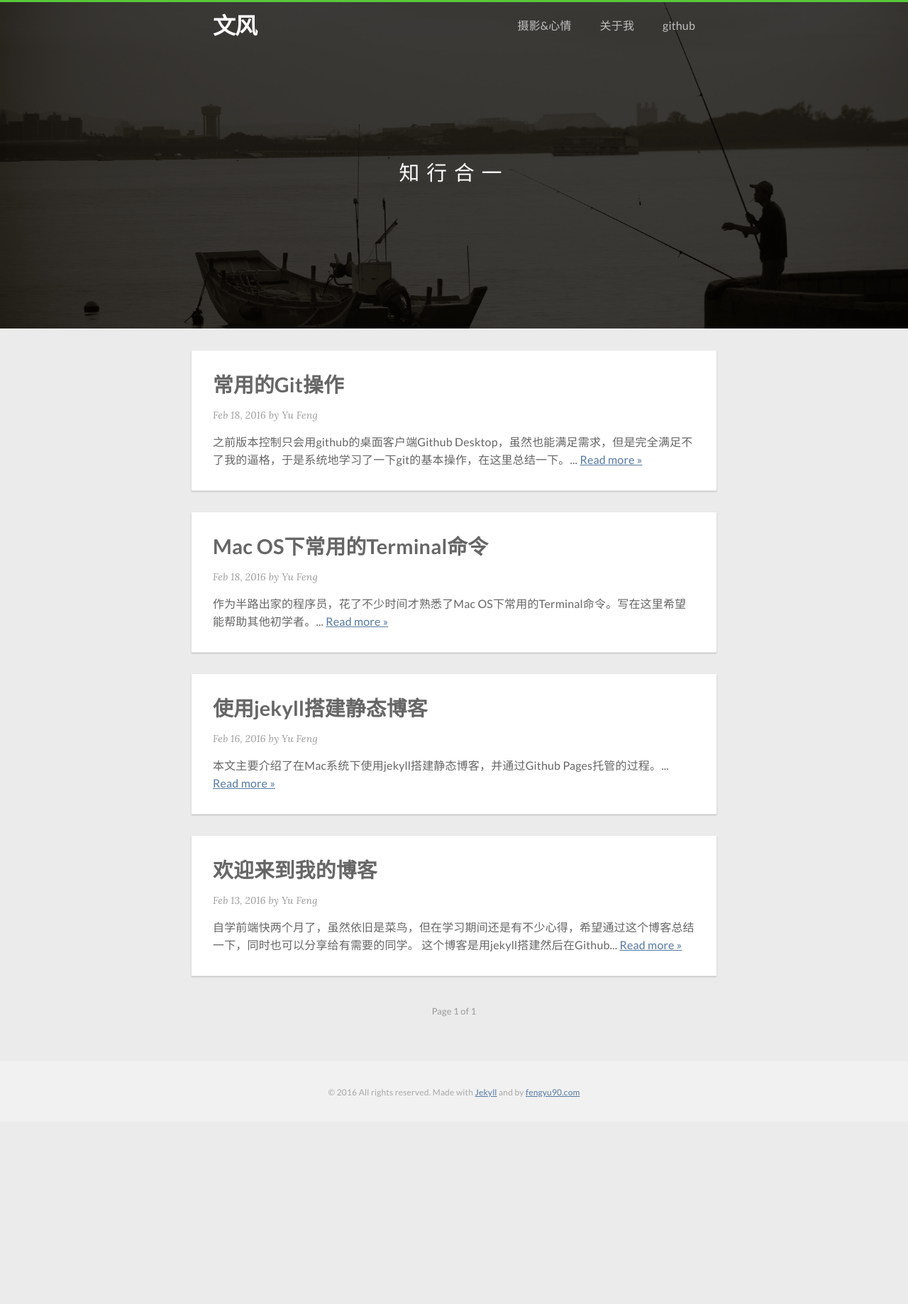
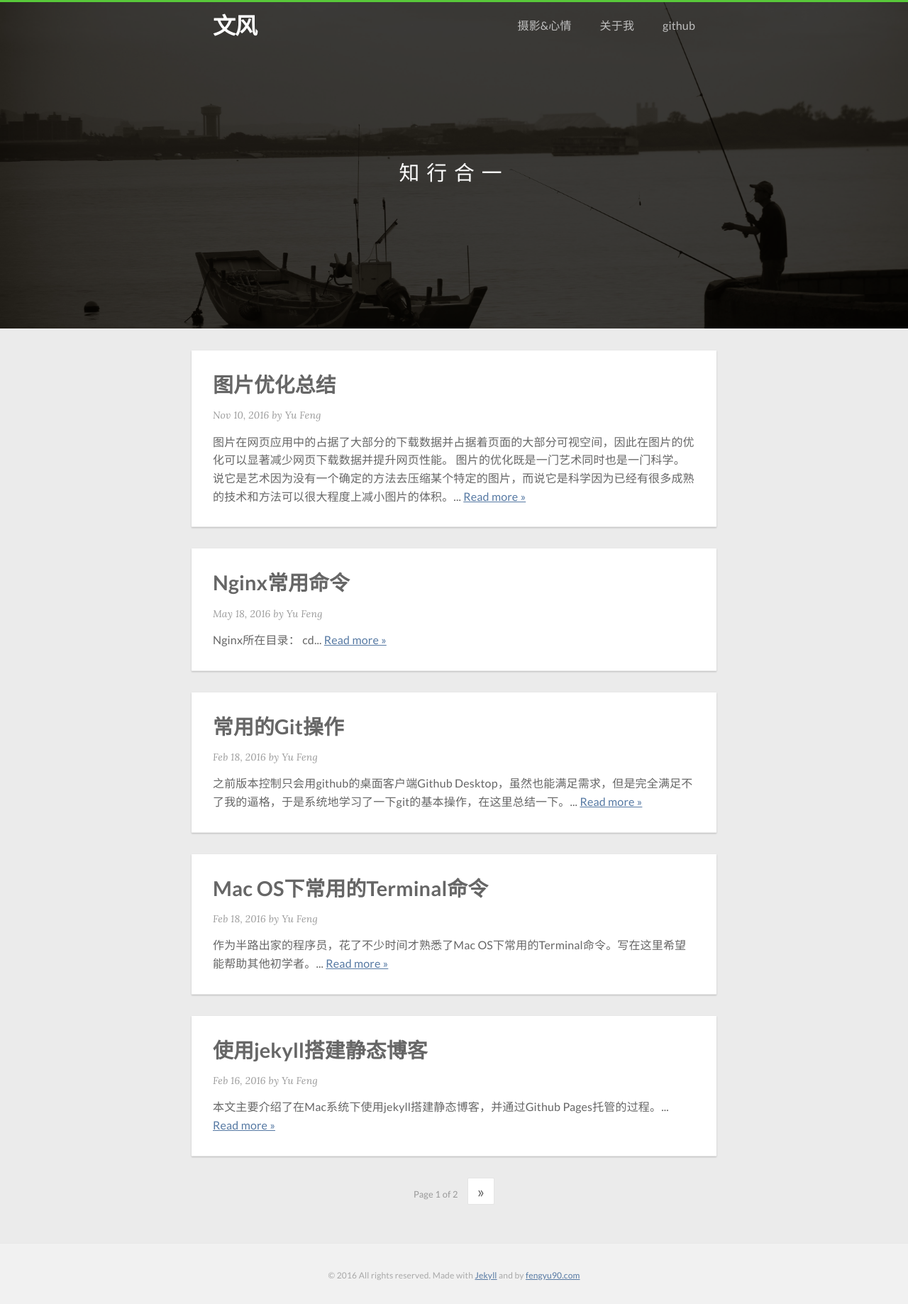
Before and after one commit to windsvon/windsvon.github.io, a Jekyll site: the page built from index.html, in a window 1280 px wide. Shown: the whole page at 71% size. Built offline with Jekyll 4.4.1, drawn with Linux system fonts in a browser that asks for light colours; nearby versions of some CDN libraries; the list of posts is cut into pages by our own code; before the commit the page ends 1581 px from its top, so only the background shows below that; some of the changed lines change nothing that is shown.

Commit message:
添加新文章

````diff
--- /dev/null
+++ b/_posts/2016-05-04-nginx.markdown
@@ -0,0 +1,29 @@
+---
+layout: post
+title:  "Nginx常用命令"
+date:   2016-05-18 05:45:08
+categories: 基础
+comments: true
+---
+
+<br>
+
+**Nginx所在目录：**
+
+`cd /usr/local/sbin/`
+
+**修改配置后重启：**
+
+`./nginx -s reload `
+
+**重新打开日志文件：**
+
+`./nginx -s reopen `
+
+**关闭Nginx：**
+
+`./nginx -s stop `
+
+or
+
+`./nginx -s quit `
--- /dev/null
+++ b/_posts/2016-11-10-opt copy.markdown
@@ -0,0 +1,185 @@
+---
+layout: post
+title:  "图片优化总结"
+date:   2016-11-10 05:45:08
+categories: 前端优化
+comments: true
+---
+
+
+图片在网页应用中的占据了大部分的下载数据并占据着页面的大部分可视空间，因此在图片的优化可以显著减少网页下载数据并提升网页性能。
+
+图片的优化既是一门艺术同时也是一门科学。说它是艺术因为没有一个确定的方法去压缩某个特定的图片，而说它是科学因为已经有很多成熟的技术和方法可以很大程度上减小图片的体积。
+
+## 移除替换图片
+* 移除没有必要的图片资源
+* 尽可能充分利用CSS3效果
+* 使用web fonts替换图片中的编码文字
+
+首先要思考图片是否必要，在实现预期效果的前提下尽可能的减少图片的使用。图片并不是越多越好，一张在合适位置的图片可能抵得过千言万语。
+
+其次要考虑的是可不可以使用其他的技术来代替图片的效果：
+
+* **CSS效果（渐变，阴影等）** 和CSS动画可以用来制作不受分辨率影响的组件，其占用的资源要远小于图片文件。
+* **Web fonts** 可以让开发者使用漂亮的字体，同时保留了选取，搜索，方法缩小的功能。
+
+在图片中使用编码文字会带来一系列问题：文字不可选取，不可搜索，不可放大缩小，不可操作更改，而且对高分辨率屏幕很不友好。
+
+## 适量图片 vs 栅格图片
+* 适量图片适合用于那些包含集合图形的图片
+* 适量图片不受方法缩小以及分辨率限制
+* 栅格图片适合用于包含不规则图形及细节的复杂场景
+
+**图：矢量图片：**
+
+![](http://ogenq9ut1.bkt.clouddn.com/public/16-11-10/91078365.jpg)
+
+**图：栅格图片：**
+
+![](http://ogenq9ut1.bkt.clouddn.com/public/16-11-10/69956018.jpg)
+
+* 矢量图片利用线、点以及多边形来表示图片
+* 栅格图片通过编码每个方形像素点来表示图片
+
+每种图片格式都有其优点和缺点：矢量图片适合包含简单图形的图片，例如logo, 文字，图标等等，其在各种分辨率和缩放比例下都能实现锐利的显示，因此适合需要显示在高分辨率显示屏以及不同尺寸屏幕上的组件。
+
+但是对于复杂场景，例如照片，使用矢量图片会导致图片湿疹，因此应当使用栅格图片格式，例如GIF, PNG, JPEG或者更新的格式JPEG-XR和WebP。
+
+由于栅格图片不能适应于各种分辨率和缩放尺寸，因此需要保存多个版本的图片以发送给不同的用户。
+
+## 高分辨率屏幕的影响
+* 高分辨率屏幕上每个CSS像素（CSS pixels）包含多个设备像素（device pixels）
+* 高分辨率图片需要多得多的像素和字节
+* 图片优化技术是相同的，和分辨率无关
+
+当我们谈论图片像素时，应当区分两种不同的像素：CSS像素和设备像素，一个CSS像素可能包含多个设备像素，这就意味着一个CSS像素包含的设备像素越多，显示出来的图片细节就越好，如下图所示：
+
+**图：CSS像素和物理像素**
+
+![](http://ogenq9ut1.bkt.clouddn.com/public/16-11-10/68503959.jpg)
+
+高DPI（HiDPI）屏幕会带来更好的显示效果，但是代价也是显而易见的，那就是我们的图片需要更多的细节来填满更多的设备像素。矢量图片可以很好地解决这个问题，但是对于栅格图片，更高的分辨率意味着需要更多的像素以及更大的文件体积，例如一张显示在100x100（CSS）像素上的照片：
+
+
+**图：分辨率对文件大小的影响**
+
+![](http://ogenq9ut1.bkt.clouddn.com/public/16-11-10/94256180.jpg)
+
+可以看到当分辨率翻倍时，文件大小会增大四倍，因此对于高分辨率屏幕应尽量使用矢量图片，如果一定要使用栅格图片，应根据不同屏幕发送不同版本的图片，可参考 [srcset and pictures](https://developers.google.com/web/fundamentals/design-and-ui/media/images#images-in-markup)
+
+## 优化矢量图片
+
+所有的现在浏览器都支持SVG格式图片。它是一种基于XML的适用于二维图形的图片格式。我们可以将SVG标签直接插入页面，也可以从外部引入。大部分的基于矢量的绘图软件都可以生成SVG文件，当然也可以手工编辑SVG文本。
+
+```xml
+<?xml version="1.0" encoding="utf-8"?>
+<!-- Generator: Adobe Illustrator 17.1.0, SVG Export Plug-In . SVG Version: 6.00 Build 0)  -->
+<svg version="1.2" baseProfile="tiny" id="Layer_1" xmlns="http://www.w3.org/2000/svg" xmlns:xlink="http://www.w3.org/1999/xlink"
+   x="0px" y="0px" viewBox="0 0 612 792" xml:space="preserve">
+<g id="XMLID_1_">
+  <g>
+    <circle fill="red" stroke="black" stroke-width="2" stroke-miterlimit="10" cx="50" cy="50" r="40"/>
+  </g>
+</g>
+</svg>
+```
+
+
+这段代码是从Adobe Illustrator中直接生成的一绘制个圆形的SVG文件。可以看出它包含了很多没必要的元数据，例如图层信息，注释。要舍弃掉这些多余数据，可以使用工具 [svgo](https://github.com/svg/svgo) 。此外可以通过GZIP压缩来进一步减小文件的传输体积。
+
+## 优化栅格图片
+* 栅格图片是像素组成的网格
+* 每个像素中包含着颜色和透明度信息
+* 图片压缩器使用各种技术来减少每个像素所需要的字节数从而达到减小图片体积的目的
+
+一个栅格图片是一个个像素组成的二维网格，每个像素储存着“RGBA”值：（R）红色通道，（G）绿色通道，（B）蓝色通道和（A）alpha(透明度)通道
+
+浏览器为每个通道分配了256个值，相当于每个通道8位 (bits)，一个像素4字节 (bytes)，因此通过图片栅格大小可以很容易算出文件大小：
+
+* 100 x 100像素图片由10000个像素组成
+* 10000个像素 X 4字节 = 40000 字节
+* 40000字节 / 1024 = 39 KB
+
+一个简单的压缩策略是减少“位深 (bit-depth)”，8位通道可以为每个通道定义256个值，一个像素 (RGB通道共24位) 可以实现16M种颜色。如果只实现256个颜色的话，RGB通道总共只需要8位，这样一个像素就节省了2个字节 (16位 = 2字节)
+
+![](http://ogenq9ut1.bkt.clouddn.com/public/16-11-10/4699004.jpg)
+
+**备注：** 从左到右(PNG)，32位 (16M种颜色)，7位 (128种颜色)，5位 (32种颜色)
+
+带有渐变色的复杂场景需要更多位的图片以避免图片锯齿化，相反的， **如果图片很简单，使用高位图片是浪费资源** 。
+
+另一个压缩图片的方法是通过处理相近的同色像素，这种方法称为 [delta encoding](https://en.wikipedia.org/wiki/Delta_encoding)
+
+
+## 有损和无损压缩
+
+由于人眼的工作机理，当我们为了减小文件体积而丢弃一些像素信息的时候人眼并不会察觉。例如人眼对不同的颜色有不同的敏感度，这意味着我们可以使用更少的位数来编码某些颜色。一个典型的图片压缩工作流包含两个主要步骤：
+
+* 图片通过“有损”过滤器来 **消除** 掉一些像素数据
+* 图片通过”无损“过滤器来 **压缩** 像素数据
+
+第一个步骤是可选的，具体的算法取决于图片格式，但是值得注意的是任何图片都可以通过有损压缩来减小体积。事实上不同的图片格式的区别就是他们在进行有损和无损压缩时采用的算法。
+
+具体使用何种压缩方式取决去图片内容以及在图片体积和质量之间的平衡。
+
+PHOTOSHOP导出JPEG格式图片时可以选取图片质量，实际上就是在控制有损和无损压缩的算法。需要注意的是不同图片格式下的”质量“是没有可比性的：quality 90的JPEG图片和quality 90的WebP图片是完全不同的。即使同一图片同一质量下，每次压缩得到的结果也可能是不同的！
+
+
+## 选取正确的图片格式
+除了不同的无损和有损压缩方法，不同的图片格式还支持不同的特性，例如动画和透明。因此选取合适的图片格式需要统筹考虑预期的视觉效果以及功能要
+求。
+
+**图：不同图片格式的特性**
+
+![](http://ogenq9ut1.bkt.clouddn.com/public/16-11-10/21220266.jpg)
+
+有三种图片格式是所有浏览器都支持的：GIF, PNG, JPEG，除此之外，一些浏览器还支持一些新的图片格式例如WebP和JPEG XR，它们提供了更好的压缩以及更多的特性，那么如何决定使用哪种格式呢？
+
+**图：图片格式选取**
+
+![](http://ogenq9ut1.bkt.clouddn.com/public/16-11-10/5591732.jpg)
+
+1. 如果需要动画，GIF是唯一的选择
+	* GIF支持最多256色，因此对大多数图片来说不是个好选择，另外，PNG-8在少色的情况也能提供更好的压缩，因此只有需要动画的时候考虑GIF
+2. 如果需要保留更多细节，更高分辨率，选择PNG
+	* PNG除了可选颜色范围外部进行任何的有损压缩，因此它可以产生最高质量的图片，但相应的图片体积也会比其他格式更大
+	* 如果图片组件包含几何图形，考虑矢量图片格式（SVG）
+	* 如果图片组件包含文字，考虑修改，因为图片中的文字不可选取、搜索、缩放。考虑使用web font
+3. 如果要优化照片，截图或相似图片组件，使用JPEG
+	* JPEG格式通过有损和无损压缩组合来减小图片体积，尝试不同的质量等级来实现图片体积和质量之间的平衡
+
+最新的图片格式例如WebP和JPEG XR可以显著减小图片体积，研究表明和同等质量的JEPG图片相比，WebP图片可以节约30%的体积。 [webp](https://developers.google.com/speed/webp/docs/webp_study)
+
+由于WebP和JPEG XR的支持性不好，可以采取如下几个策略：
+
+* 一些CDN提供图片优化服务，包括JPEG XR和 WebP推送
+* 一些开源工具（例如PageSpped for Apache或Nginx）可以自动优化，转换并推送合适的图片
+* 可以通过判断客户端对图片格式的兼容性来推送合适的图片格式
+
+## 压缩工具
+* [gifsicle](http://www.lcdf.org/gifsicle/) 创建并优化GIF图片
+* [jpegtran](http://jpegclub.org/jpegtran/) 优化JPEG图片
+* [optipng](http://optipng.sourceforge.net/) 无损PNG优化
+* [pngquant](https://pngquant.org/) 有损PNG优化
+
+要通过尝试不容的压缩方法选择最优的优化方案。
+
+## 推送缩放后的图片组件
+图片优化主要从两个方面入手：优化每个像素的数据体积以及优化图片的像素数量，因此最简单的网页优化方法就是确保发送到前端的图片的大小就是实际显示的大小。听起来容易，但是多数情况下发送到网页端的图片都比实际显示的要大，需要通过浏览器缩放显示，这不仅占用CPU资源，而且影响图片显示的分辨率。在Chrome开发者工具中可以查看图片的实际尺寸和显示尺寸。
+
+**要尽量避免多余像素的发送，发送到前端的图片的实际尺寸要尽可能的和显示尺寸相同。** 一点点图片缩放就可能产生很多的多余像素，从而导致很多没必要的数据体积。如下图所示：
+
+**图：图片缩放导致的多余像素**
+
+![](http://ogenq9ut1.bkt.clouddn.com/public/16-11-10/83936217.jpg)
+
+## 总结
+* 尽量使用矢量图片格式
+* 尽可能压缩SVG组件
+* 挑选最合适的栅格图片格式
+* 通过试验缺点最合适的图片质量等级
+* 舍弃不必要的图片元数据
+* 发送的图片要尽量和显示的图片尺寸相同
+* 尽可能多的使用自动化工具
+
+[原文地址](https://developers.google.com/web/fundamentals/performance/optimizing-content-efficiency/image-optimization)
--- a/_sass/_layout.scss
+++ b/_sass/_layout.scss
@@ -343,7 +343,7 @@
 
       &:hover {
         background: $primary-color;
-        border: none;
+        border: 1px solid $primary-color;
         color: #fff;
       }
     }
````
